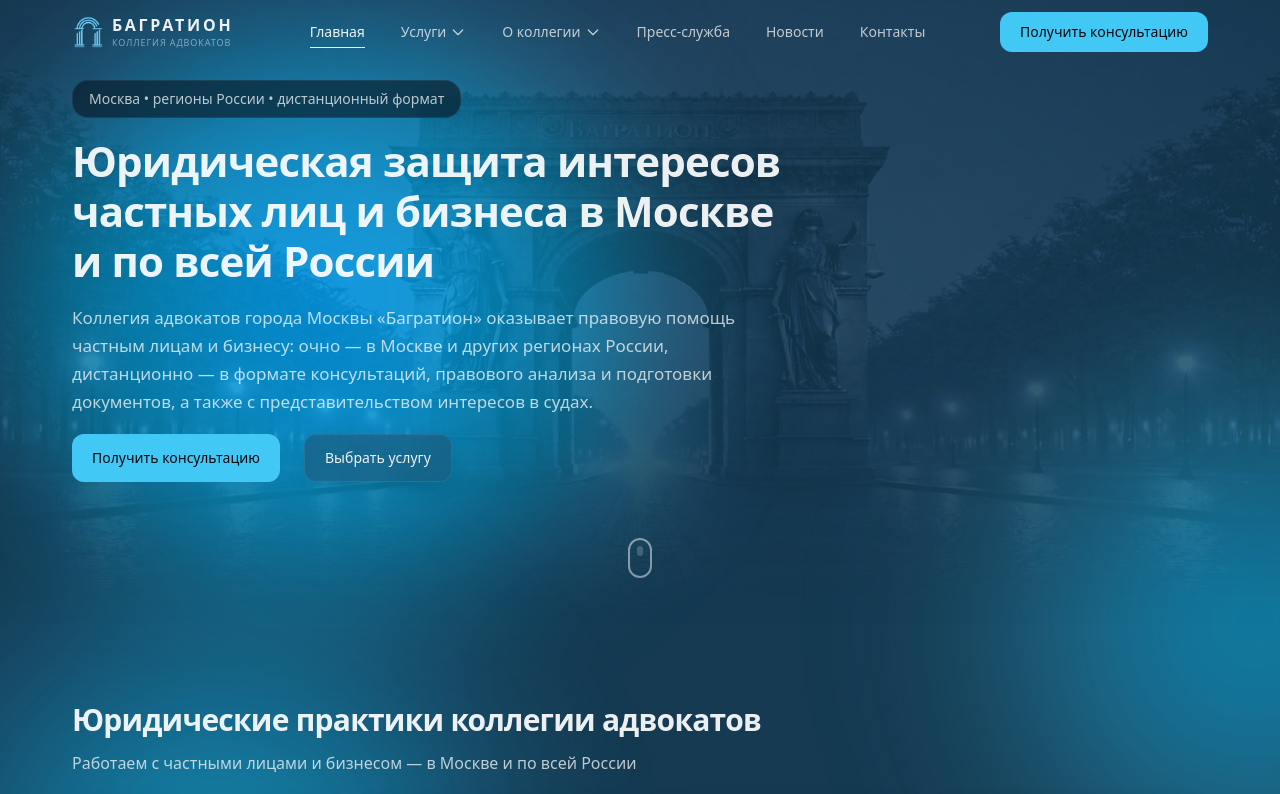
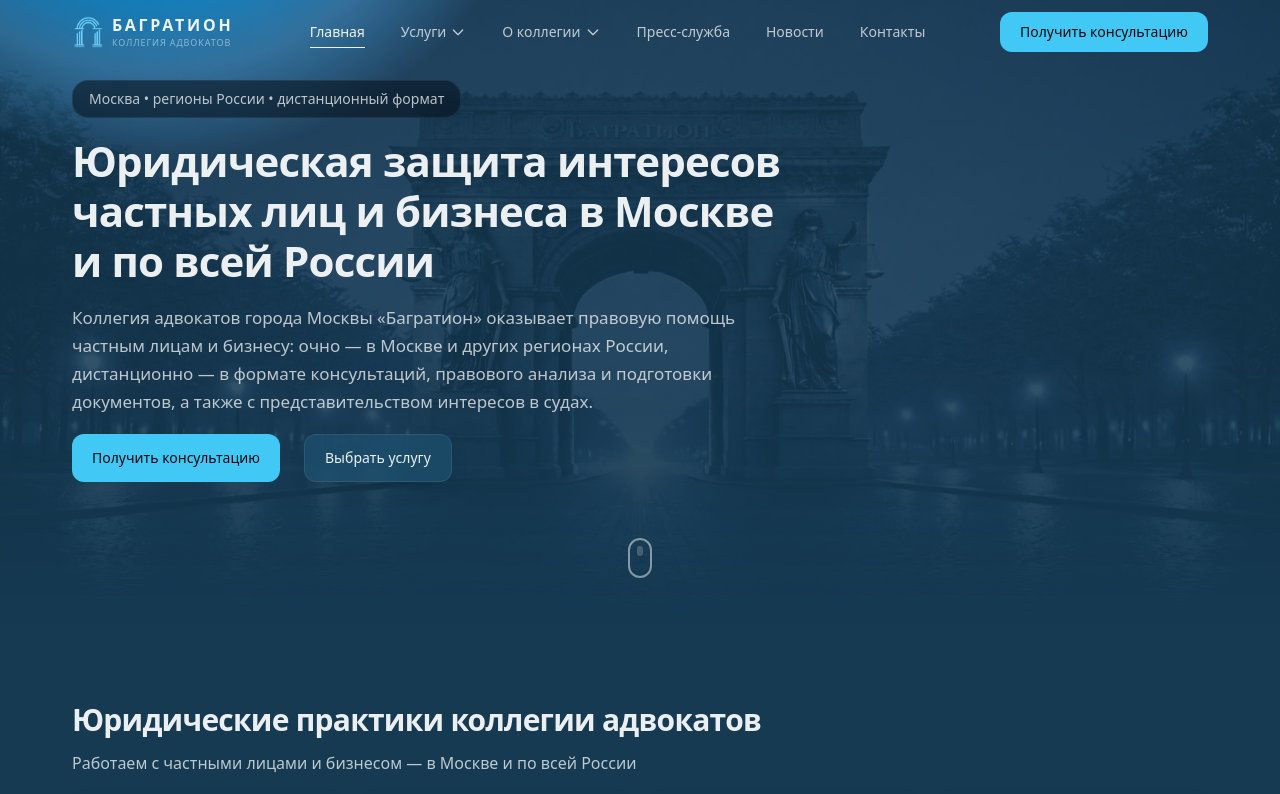
Before and after one commit to mvnikolaec/bagration-site, a Next.js app in the folder web/: page / in a window 1280 px wide. Shown: the top 794 px of the page. Built offline with nearby package versions, Linux system fonts and the light colour scheme.

Commit message:
футер фон

```diff
--- a/web/app/globals.css
+++ b/web/app/globals.css
@@ -140,10 +140,15 @@
   --shadow-glow: var(--shadow-glow);
 }
 
-/* --- Layout: единый фон в body::before (fixed), секции прозрачные, карточки — стекло --- */
+/* --- Layout: единый фон; html = базовый цвет (без моргания), body::before = слой фона --- */
+html {
+  background: var(--background-base);
+}
+
 body {
   position: relative;
   min-height: 100vh;
+  min-height: 100svh;
   color: var(--text-primary);
   font-family: system-ui, -apple-system, BlinkMacSystemFont, "Segoe UI", Roboto, sans-serif;
   -webkit-font-smoothing: antialiased;
@@ -156,16 +161,62 @@ body::before {
   content: "";
   position: fixed;
   inset: 0;
-  z-index: -1;
+  z-index: 0;
   pointer-events: none;
   background: var(--background-base);
   transform: translate3d(0, 0, 0);
   will-change: transform;
+  animation: none;
+  transition: none;
+}
+
+/* Корневой wrapper контента — выше фонового слоя; min-height для покрытия absolute-фона на touch */
+.app-shell {
+  position: relative;
+  z-index: 1;
+  min-height: 100vh;
+  min-height: 100svh;
+}
+
+.app-shell-content {
+  position: relative;
+  z-index: 1;
+}
+
+/* Touch (iOS + Android): без fixed фонов — убирает дергание при первом скролле */
+@media (hover: none), (pointer: coarse) {
+  body::before {
+    position: absolute !important;
+    inset: 0 !important;
+    transform: none !important;
+    will-change: auto !important;
+    animation: none !important;
+    transition: none !important;
+  }
+  .floating-gradients,
+  .floating-gradients .floating-gradient {
+    filter: none !important;
+    backdrop-filter: none !important;
+    animation: none !important;
+    transition: none !important;
+  }
+  .app-shell,
+  .app-shell-content {
+    transform: none !important;
+    will-change: auto !important;
+    transition: none !important;
+    animation: none !important;
+  }
 }
 
 @supports (-webkit-touch-callout: none) {
   body {
     background-attachment: scroll !important;
+  }
+  .floating-gradients,
+  .floating-gradients .floating-gradient {
+    filter: none !important;
+    backdrop-filter: none !important;
   }
 }
 
@@ -410,13 +461,19 @@ body[data-page="inner"] [data-hero="section"] {
   mask-repeat: no-repeat;
 }
 
-/* 3 анимированных градиента на фоне — медленное движение */
+/* 3 анимированных градиента на фоне — по умолчанию absolute (скролл с страницей, без дергания на touch); на desktop — fixed */
 .floating-gradients {
-  position: fixed;
+  position: absolute;
   inset: 0;
   z-index: 0;
   pointer-events: none;
   overflow: hidden;
+}
+
+@media (hover: hover) and (pointer: fine) {
+  .floating-gradients {
+    position: fixed;
+  }
 }
 
 .floating-gradient {
--- a/web/app/layout.tsx
+++ b/web/app/layout.tsx
@@ -59,17 +59,19 @@ export default function RootLayout({
           type="application/ld+json"
           dangerouslySetInnerHTML={{ __html: JSON.stringify(orgJsonLd) }}
         />
+        <div className="app-shell bg-transparent">
           <div className="floating-gradients" aria-hidden="true">
             <div className="floating-gradient floating-gradient-1" />
             <div className="floating-gradient floating-gradient-2" />
             <div className="floating-gradient floating-gradient-3" />
           </div>
-        <div className="relative z-10 bg-transparent">
+          <div className="app-shell-content">
             <Header />
             <HeroMeasureTrigger />
             <main className="bg-transparent">{children}</main>
             <Footer />
           </div>
+        </div>
       </body>
     </html>
   );
```
Lines whose indentation alone changed are shown as unchanged.
